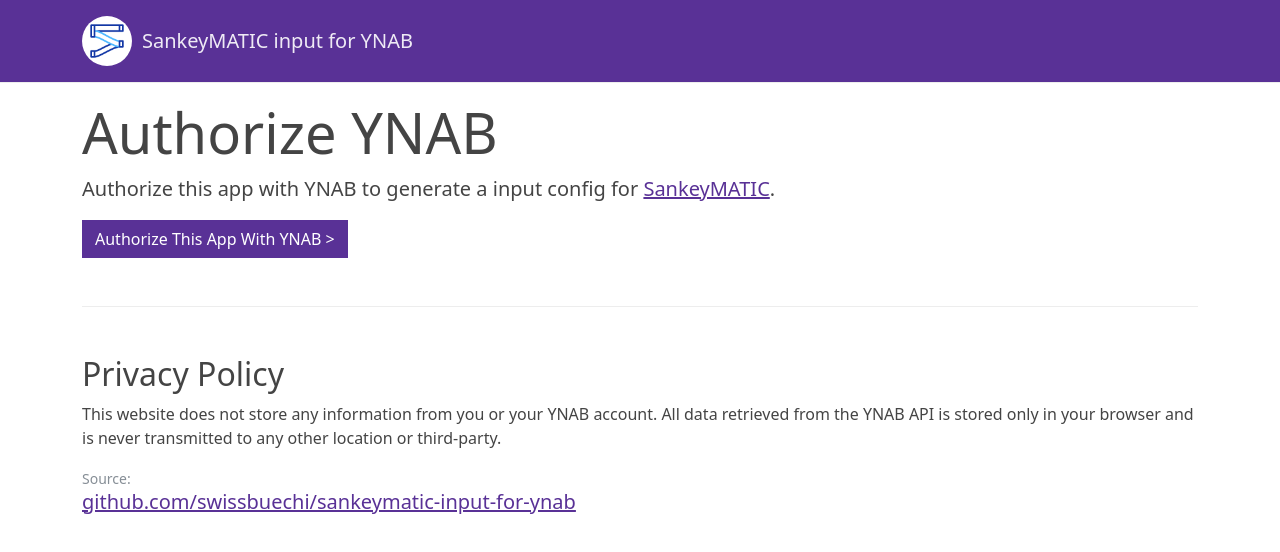
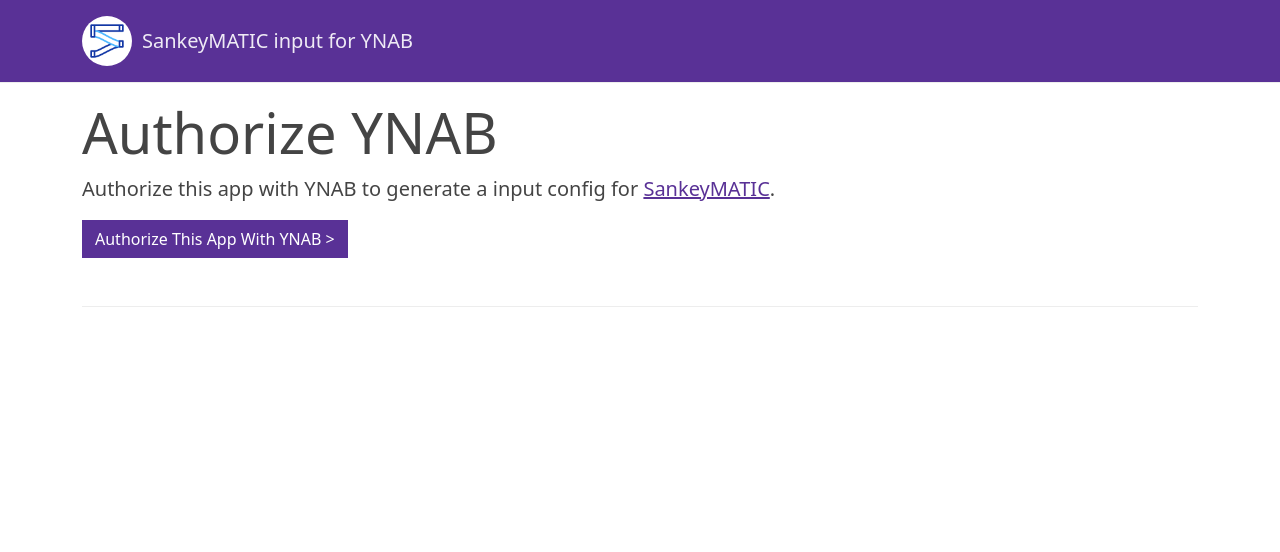
Before and after one commit to swissbuechi/sankeymatic-input-for-ynab, a Vue app: page / in a window 1280 px wide. Shown: the top 552 px of the page. Built offline with nearby package versions, Linux system fonts and the light colour scheme.

Commit message:
Removed footer

```diff
--- a/src/components/Footer.vue
+++ b/src/components/Footer.vue
@@ -1,14 +1,8 @@
 <template>
   <footer class="pt-4 my-md-5 pt-md-5 border-top">
     <div>
-      <h2>Privacy Policy</h2>
-      <p>This website does not store any information from you or your YNAB account. All data retrieved from the YNAB API is stored only in your browser and is never transmitted to any other location or third-party.</p>
-    </div>
-    <div class="row">
-      <div class="col-12 col-md">
-        <small class="text-muted">Source:</small>
-        <h5><a href="https://github.com/swissbuechi/sankeymatic-input-for-ynab">github.com/swissbuechi/sankeymatic-input-for-ynab</a></h5>
-      </div>
+      <h2></h2>
+      <p></p>
     </div>
   </footer>
 </template>
--- a/src/components/Nav.vue
+++ b/src/components/Nav.vue
@@ -1,7 +1,6 @@
 <template>
   <div class="navbar navbar-dark bg-primary d-flex flex-column flex-md-row align-items-center p-3 px-md-4 mb-3 border-bottom box-shadow">
     <div class="container d-flex align-items-center">
-      <!-- Logo with link to home -->
       <a href="./" class="d-flex align-items-center text-decoration-none">
         <div
           style="
```
Also changed, not shown: src/components/Privacy.vue (added, +20 -0 lines).
